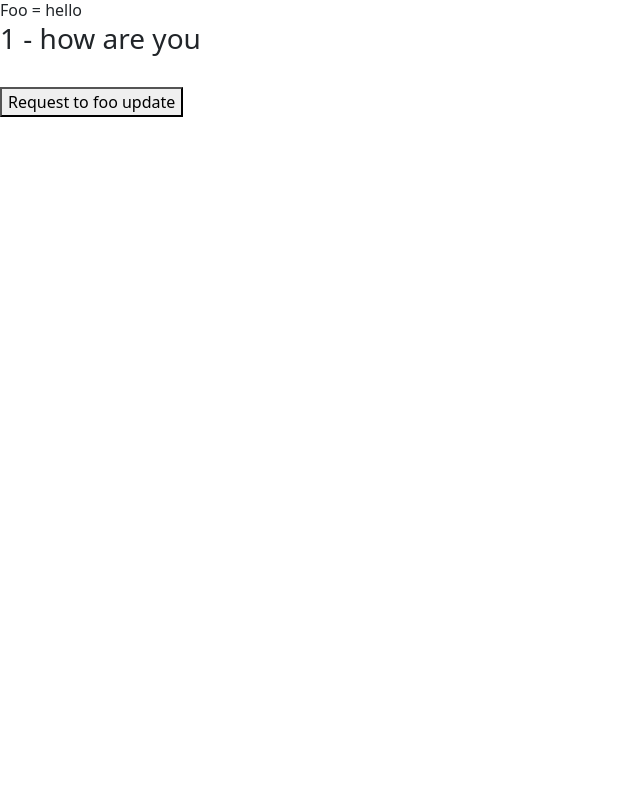
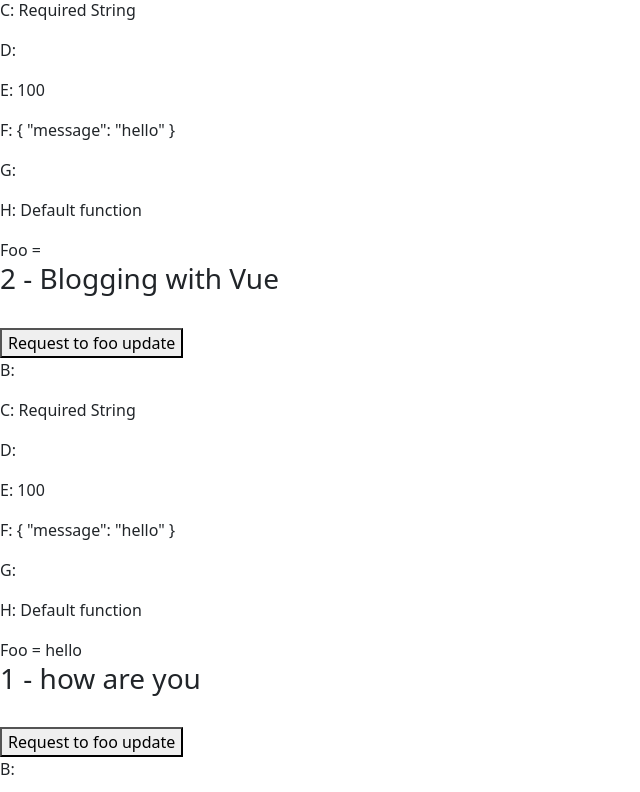
Before and after one commit to om-jasoliya91/vuedemo, a Vue app: page /ref in a window 1280 px wide. Shown: the part 1808-2600 px from the top of the page, without its empty margins (0-640 px from the left). Before the commit the page ends 1925 px from the top, so only its background shows below. Built offline with nearby package versions, Linux system fonts and the light colour scheme.

Commit message:
props validation

```diff
--- a/src/components/practise/PropsExample.vue
+++ b/src/components/practise/PropsExample.vue
@@ -5,7 +5,44 @@ const emit = defineEmits(['updatesFoo']) //child can send event
 const { foo, id, title } = defineProps({
   foo: String,
   id: Number,
+  //normal basic type check
   title: String,
+
+  //multiple Allowed types
+  propB: [String, Number],
+
+  //Required string
+  propC: { type: String, required: true },
+
+  //required but nullable string
+  propD: {
+    type: [String, null],
+    required: true,
+  },
+  //Number with default value
+  propE: {
+    type: Number,
+    default: 100,
+  },
+  // Object with default value
+  propF: {
+    type: Object,
+    default(rawProps) {
+      return { message: 'hello' }
+    },
+  },
+  // Custom validator
+  propG: {
+    validator(value, props) {
+      return ['success', 'warning', 'danger'].includes(value)
+    },
+  },
+  propH: {
+    type: Function,
+    default() {
+      return 'Default function'
+    },
+  },
 })
 function requestToChange() {
   emit('updatesFoo', 'child wants too change foo!')
@@ -26,6 +63,16 @@ watch(
 
   <br />
   <button @click="requestToChange">Request to foo update</button>
+
+  <div>
+    <p>B: {{ propB }}</p>
+    <p>C: {{ propC }}</p>
+    <p>D: {{ propD }}</p>
+    <p>E: {{ propE }}</p>
+    <p>F: {{ propF }}</p>
+    <p>G: {{ propG }}</p>
+    <p>H: {{ propH() }}</p>
+  </div>
 </template>
 
 <style scoped></style>
--- a/src/components/viewfile/refView.vue
+++ b/src/components/viewfile/refView.vue
@@ -1,29 +1,36 @@
 <script setup>
+import { ref, onMounted } from 'vue'
+
 import refExample from '../practise/refExample.vue'
 import ChildCard from '../practise/ChildCard.vue'
 import ClickButton from './ClickButton.vue'
 import BlogPost from '../practise/BlogPost.vue'
 import AlertBox from '../practise/AlertBox.vue'
 import PropsExample from '../practise/PropsExample.vue'
-import { ref, onMounted } from 'vue'
 
+// child method calling (ref example)
 const child = ref(null)
 
 onMounted(() => {
-  child.value.sayHello() //calling child method
+  if (child.value?.sayHello) {
+    child.value.sayHello()
+  }
 })
 
+// posts data
 const posts = ref([
   { id: 1, title: 'My Vue Journey' },
   { id: 2, title: 'Blogging with Vue' },
 ])
 
+// blog font change
 const postFontSize = ref(1)
 
 function enlargedText() {
   postFontSize.value += 0.1
 }
 
+// props example foo update
 const fooValue = ref('hello')
 
 function changeFoo(newValue) {
@@ -32,38 +39,70 @@ function changeFoo(newValue) {
 </script>
 
 <template>
-  <refExample></refExample>
-  <ChildCard ref="child"></ChildCard>
-  <ChildCard name="om" :score="60" />
+  <refExample />
+
+  <!-- Child with required props -->
+  <ChildCard ref="child" name="om" :score="60" />
+
+  <!-- Loop Child Cards -->
   <ChildCard v-for="post in posts" :key="post.id" :title="post.title" />
 
-  <ClickButton></ClickButton>
-  <ClickButton></ClickButton>
-  <ClickButton></ClickButton>
-  <br />
-  <br />
+  <!-- ClickButton examples -->
+  <ClickButton />
+  <ClickButton />
+  <ClickButton />
+
+  <br /><br />
+
+  <!-- BlogPost enlarge example -->
   <div :style="{ fontSize: postFontSize + 'em' }">
-    <!-- here i got parse error because  not write stringin single quote-->
-    <BlogPost :title="'My string'" @enlarged="enlargedText"></BlogPost>
+    <BlogPost title="My string" @enlarged="enlargedText" />
   </div>
 
-  <br />
-  <br />
+  <br /><br />
+
+  <!-- Alert Box -->
   <div class="container text-dark">
-    <AlertBox type="warning">it is information alert</AlertBox>
+    <AlertBox type="warning"> it is information alert </AlertBox>
   </div>
 
+  <!-- Global component -->
   <GlobalComponent />
 
-  <PropsExample v-bind:foo="fooValue"></PropsExample>
+  <!-- PropsExample with simple foo -->
+  <PropsExample :foo="fooValue" :propC="'Required String'" :propD="null" />
 
-  <PropsExample v-for="post in posts" :key="post.id" v-bind="post" />
+  <!--here propC and propD always need apply because we can set validation required:true-->
+  <!-- Loop (avoid v-bind="post" unless props match) -->
+  <PropsExample
+    v-for="post in posts"
+    :key="post.id"
+    :id="post.id"
+    :title="post.title"
+    :propC="'Required String'"
+    :propD="null"
+  />
+
+  <!-- PropsExample changing foo -->
   <PropsExample
     :foo="fooValue"
     :id="1"
-    :title="'how are you'"
+    title="how are you"
     @updatesFoo="changeFoo"
-  ></PropsExample>
+    :propC="'Required String'"
+    :propD="null"
+  />
+
+  <!-- Full prop demo -->
+  <PropsExample
+    propB="Hello"
+    propC="RequiredString"
+    :propD="null"
+    :propE="50"
+    :propF="{ message: 'custom' }"
+    propG="warning"
+    :propH="() => 'Custom function'"
+  />
 </template>
 
 <style scoped></style>
```
